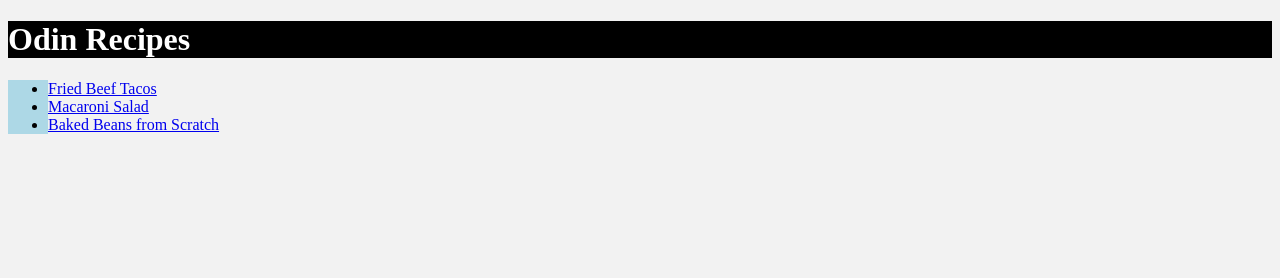
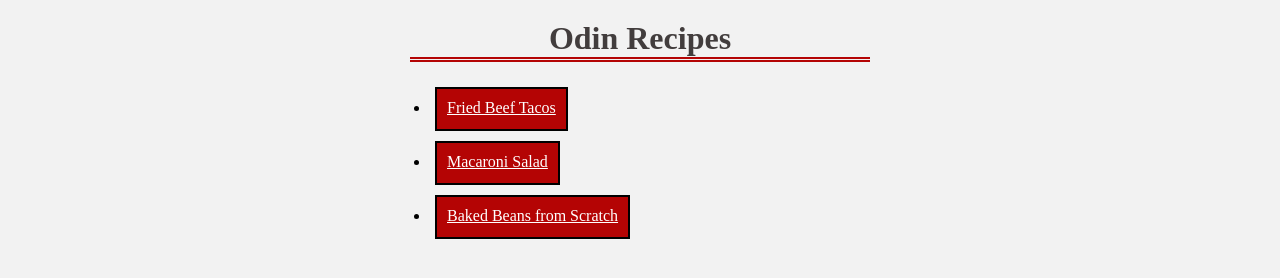
Before and after one commit to Kresimir85/odin-recipes, a plain HTML site: page index.html in a window 1280 px wide. Drawn offline with Linux system fonts and the light colour scheme.

Commit message:
Add class to html and style to css

```diff
--- a/index.html
+++ b/index.html
@@ -7,7 +7,7 @@
         </head>
         <body>
             <h1>Odin Recipes</h1>
-            <ul>
+            <ul class="list-links">
                 <li><a href="recipes/fried-beef-tacos.html">Fried Beef Tacos</a></li>
                 <li><a href="recipes/macaroni-salad.html">Macaroni Salad</a></li>
                 <li><a href="recipes/baked-beans-from-scratch.html">Baked Beans from Scratch</a></li>
--- a/style.css
+++ b/style.css
@@ -2,23 +2,39 @@
     font-family: "Arial" sans-serif;
     background-color: #f2f2f2;
 }
-h1 {
-    background-color: rgb(0, 0, 0);
+
+body {
+    width: 500px;
+    margin: 0 auto;
+}
+
+a {
+    display: inline-block;
+    margin: 5px;
+    border: 2px solid black;
+    height: 20px;
+    width: auto;
+    padding: 10px;
+    background-color: rgb(180, 4, 4);
     color: white;
 }
 
+h1 {
+    display: block;
+    margin: 20px;
+    border-bottom: 5px double rgb(180, 4, 4);
+    color: rgb(66, 61, 61);
+    text-align: center;
+}
+
 img {
-    width: 500px;
+    width: 300px;
     height: auto;
 }
 
 p {
     font-family: "Verdana", sans-serif;
     font-size: 18px;
-}
-
-ul {
-    background-color: lightblue;
 }
 
 ol {
@@ -28,3 +44,7 @@ ol {
 li {
     font-size: 16px;
 }
+
+.description {
+    display: inline;
+}
```
Also changed, not shown: recipes/fried-beef-tacos.html (+1 -1 lines).
